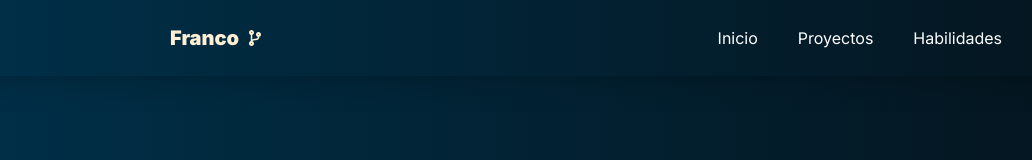
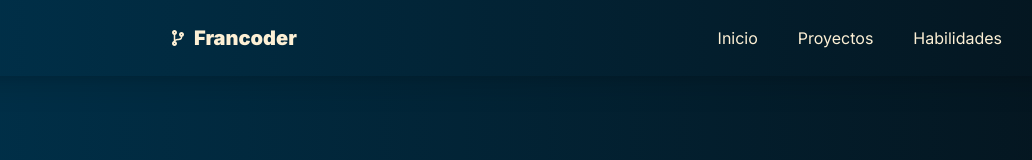
Before and after one commit to backfile/portafolio, a Next.js app: page / in a window 1280 px wide. Shown: the top 160 px of the page, without its empty margins (54-1086 px from the left). Built offline with nearby package versions, Linux system fonts and the light colour scheme.

Commit message:
Detalles de diseño

```diff
--- a/app/components/Header.jsx
+++ b/app/components/Header.jsx
@@ -12,14 +12,14 @@ export function Header(){
       <header className='z-10 shadow-xl bg-[#e0582ca] bg-[#003049] bg-gradient-to-r from-[#003049] to-[#05121a] fixed top-0 w-[100%] '>
         <ul className='flex items-center justify-between gap-14 p-6 pl-0 pr-0 text-[#FDF0D5] h-[100%] max-w-[65%] m-auto max-[600px]:max-w-[90%]'>
           <div className="flex items-center gap-2" >
-            <li className="font-black text-xl cursor-pointer max-[600px]:">Franco</li>
             <FaCodeBranch/>
+            <li className="font-black text-xl cursor-pointer text-[#FDF0D5] max-[600px]:">Francoder</li>
           </div>
           <div className={`transition-all flex gap-10 max-[600px]:${isOpen ? "open" : "hidden"} max-[600px]:h-[calc(100vh-98px)] max-[600px]:absolute max-[600px]:bg-[rgba(17,25,40,.75)] max-[600px]:flex-col max-[600px]:justify-center max-[600px]:items-center max-[600px]:right-0 max-[600px]:left-0 max-[600px]:top-[98px]
            max-[600px]:text-2xl max-[600px]:font-bold`}>
-            <li onClick={()=> setIsOpen(false)}><a href="#inicio" className="no-underline text-white">Inicio</a></li>
-            <li onClick={()=> setIsOpen(false)}><a href="#proyectos" className="no-underline  text-white">Proyectos</a></li>
-            <li onClick={()=> setIsOpen(false)}><a href="#habilidades" className="no-underline text-white">Habilidades</a></li>
+            <li onClick={()=> setIsOpen(false)}><a href="#inicio" className="no-underline text-[#FDF0D5]">Inicio</a></li>
+            <li onClick={()=> setIsOpen(false)}><a href="#proyectos" className="no-underline text-[#FDF0D5]">Proyectos</a></li>
+            <li onClick={()=> setIsOpen(false)}><a href="#habilidades" className="no-underline text-[#FDF0D5]">Habilidades</a></li>
           </div>
           <div className="md:hidden">
               {isOpen ? <TbMenuDeep size={50} onClick={()=> setIsOpen(!isOpen)}/> : <IoMdMenu size={50} onClick={()=> setIsOpen(!isOpen)}/>}
```
